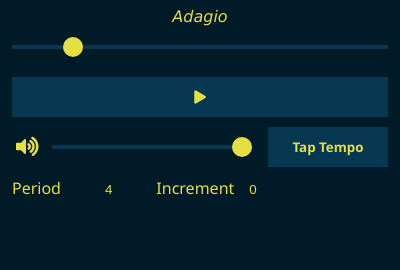
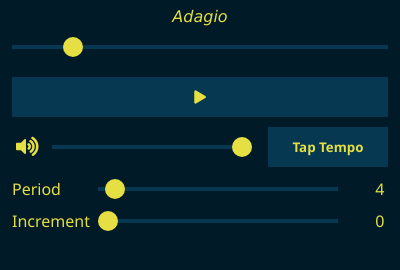
Before and after one commit to akgunAkgunduz/metronome-desktop, an Electron app: page index.html in a window 400 px wide. Shown: the part 88-358 px from the top of the page. Drawn offline with Linux system fonts and the light colour scheme; no server answers.

Commit message:
Change trainer UI

```diff
--- a/css/style.css
+++ b/css/style.css
@@ -24,6 +24,7 @@ body {
   color: var(--color-quaternary);
   background-color: var(--color-primary);
   font-family: 'Segoe UI', Tahoma, Geneva, Verdana, sans-serif;
+  overflow: hidden;
 }
 
 button {
@@ -207,17 +208,26 @@ input[type=range]::-webkit-slider-thumb {
   width: 20px;
 }
 
+#trainer div {
+  margin-bottom: 6px;
+}
+
 #trainer span {
   display: inline-block;
   width: 80px;
+  line-height: 25px;
 }
 
 #trainer input {
-  width: 40px;
-  height: 24px;
-  border: none;
-  text-align: center;
-  color: var(--color-quaternary);
-  background-color: var(--color-primary);
-  margin-right: 1rem;
+  position: relative;
+  top: -4px;
+  display: inline-block;
+  line-height: 25px;
+  margin: 8px 2px !important;
+  width: 240px;
 }
+
+#periodValue, #incrementValue {
+  text-align: right;
+  width: 40px !important;
+}
--- a/index.html
+++ b/index.html
@@ -56,8 +56,16 @@
     </div>
 
     <div id="trainer" class="last-row">
-      <span>Period</span> <input type="number" name="period" id="period" value="4" min="0">
-      <span>Increment</span> <input type="number" name="increment" id="increment" value="0" min="0">
+      <div id="periodDiv">
+        <span>Period</span>
+        <input type="range" name="period" id="period" value="4" min="1" max="100" tabindex="-1" onkeydown="return false;">
+        <span id="periodValue">4</span>
+      </div>
+      <div id="incrementDiv">
+        <span>Increment</span>
+        <input type="range" name="increment" id="increment" value="0" min="0" max="10" tabindex="-1" onkeydown="return false;">
+        <span id="incrementValue">0</span>
+      </div>
     </div>
 
   </div>
--- a/main.js
+++ b/main.js
@@ -13,7 +13,7 @@ function createWindow () {
 
   mainWindow = new BrowserWindow({
     width: 400,
-    height: 310,
+    height: 342,
     x: mainWindowState.x,
     y: mainWindowState.y,
     frame: false,
```
